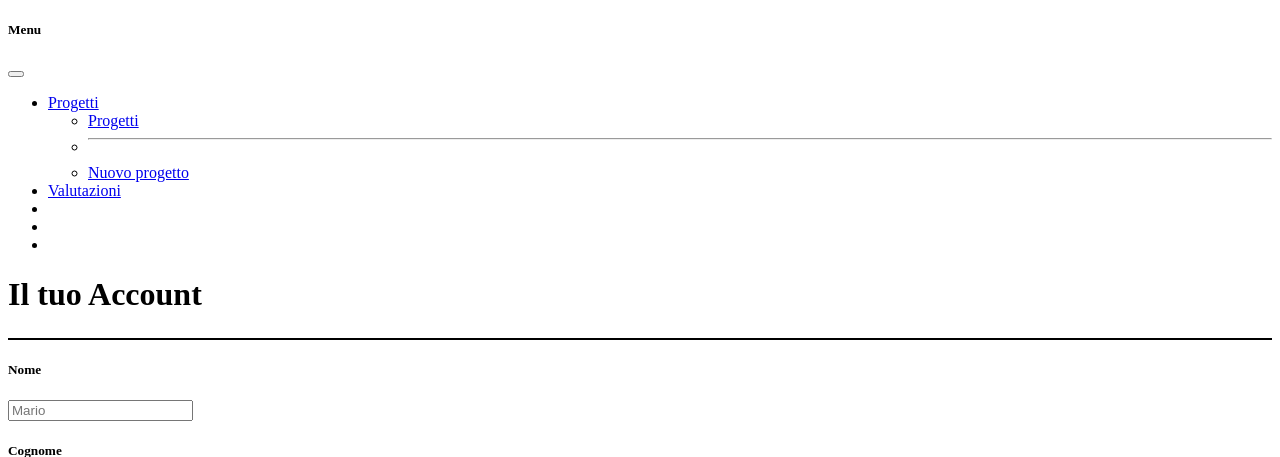
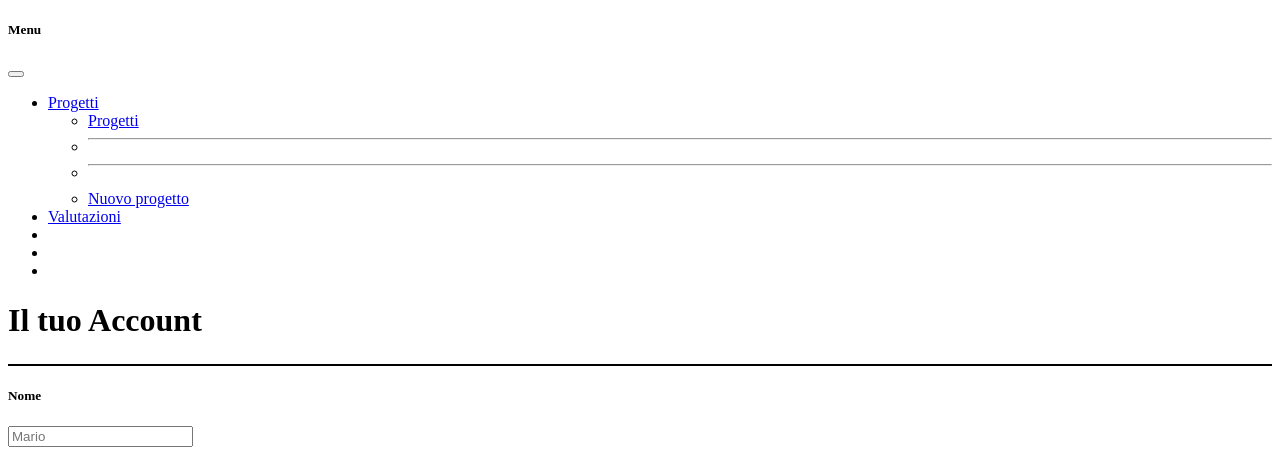
Before and after one commit to t00m-s/CT006-2-Project, a Flask app: template code/frontend/templates/account.html in a window 1280 px wide. Shown: the part 26-483 px from the top of the page. Run offline with Flask 3, Linux system fonts and the light colour scheme; the template is opened without the code that fills it, so the values that code supplies are empty.

Commit message:
add: dropdown divider on navbar dropdown

```diff
--- a/code/frontend/templates/navbar.html
+++ b/code/frontend/templates/navbar.html
@@ -28,7 +28,7 @@
                     <ul class="dropdown-menu bg-red-offcanvas">
                         <li><a class="dropdown-item bg-light-red text-white" href="/projects">Progetti</a></li>
                         <li>
-                            <hr class="dropdown-divider">
+                            <hr class="dropdown-divider"/>
                         </li>
                         {% for tipo in types_nav %}
                             <li><a class="dropdown-item bg-light-red text-white"
@@ -36,6 +36,9 @@
                             </li>
                         {% endfor %}
                         {# TODO FARE LO STESSO PER QUANTO RIGUARDA GLI STATI DEL PROGETTO, PER FARLO: PER OGNI PROGETTO PRENDERE L'ULTIMO STATO #}
+                        <li>
+                            <hr class="dropdown-divider"/>
+                        </li>
                         <li>
                             <a class="dropdown-item bg-light-red text-white" aria-current="page" href="#">
                                 Nuovo progetto</a>
```
